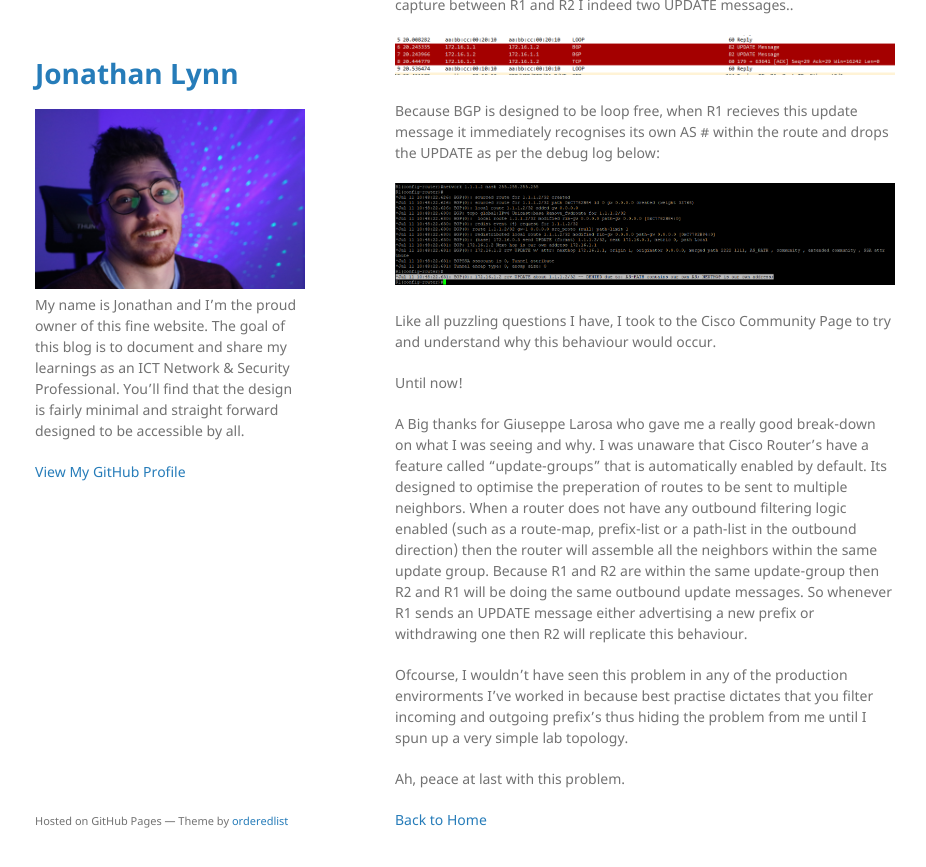
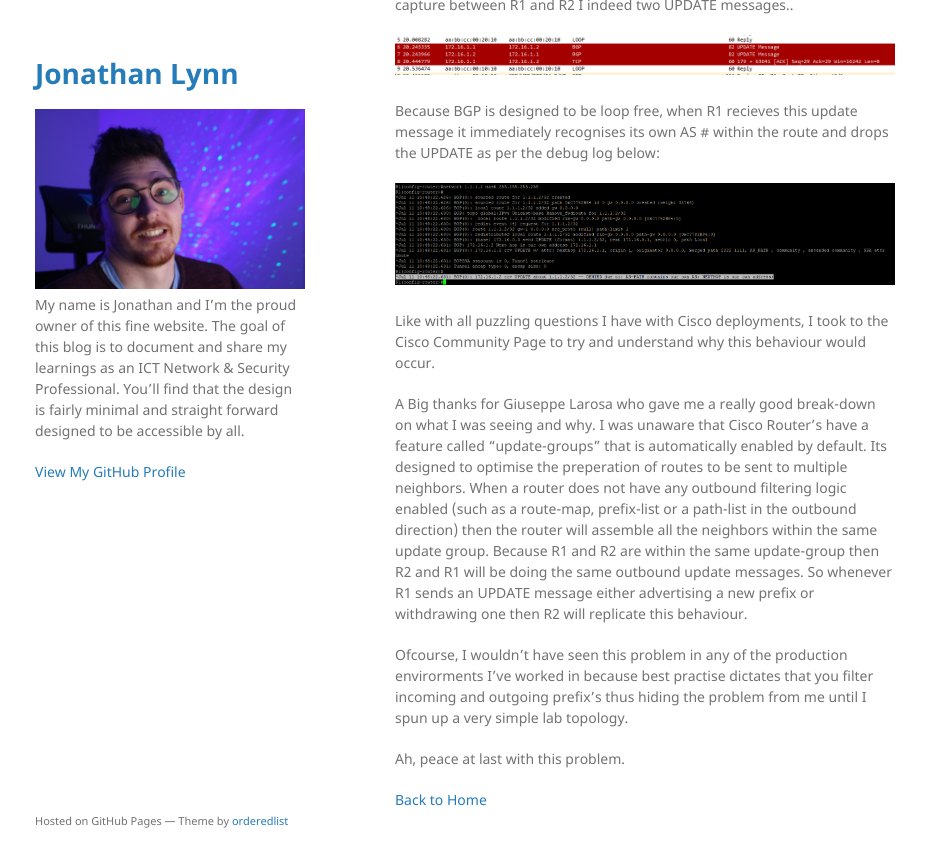
Before and after one commit to jonathanLynn/jonathanlynn.github.io, a Jekyll site: the page built from assets/blogposts/2021-JUL-BGP-returnupdatepackets.md, in a window 1280 px wide and 900 px high, scrolled down 598 px. Shown: the top 867 px of the window, without its empty margins (175-1101 px from the left). Built offline with Jekyll 4.4.1, drawn with Linux system fonts in a browser that asks for light colours; our own code applies the rules of GitHub Pages for plain Markdown files.

Commit message:
Update 2021-JUL-BGP-returnupdatepackets.md

```diff
--- a/assets/blogposts/2021-JUL-BGP-returnupdatepackets.md
+++ b/assets/blogposts/2021-JUL-BGP-returnupdatepackets.md
@@ -14,9 +14,7 @@ Because BGP is designed to be loop free, when R1 recieves this update message it
 
 ![debugmessages](/assets/img/bgp-r1debugmessages.png)
 
-Like all puzzling questions I have, I took to the Cisco Community Page to try and understand why this behaviour would occur.
-
-Until now!
+Like with all puzzling questions I have with Cisco deployments, I took to the Cisco Community Page to try and understand why this behaviour would occur.
 
 A Big thanks for Giuseppe Larosa who gave me a really good break-down on what I was seeing and why. I was unaware that Cisco Router's have a feature called "update-groups" that is automatically enabled by default. Its designed to optimise the preperation of routes to be sent to multiple neighbors. When a router does not have any outbound filtering logic enabled (such as a route-map, prefix-list or a path-list in the outbound direction) then the router will assemble all the neighbors within the same update group. Because R1 and R2 are within the same update-group then R2 and R1 will be doing the same outbound update messages. So whenever R1 sends an UPDATE message either advertising a new prefix or withdrawing one then R2 will replicate this behaviour.
 
```
